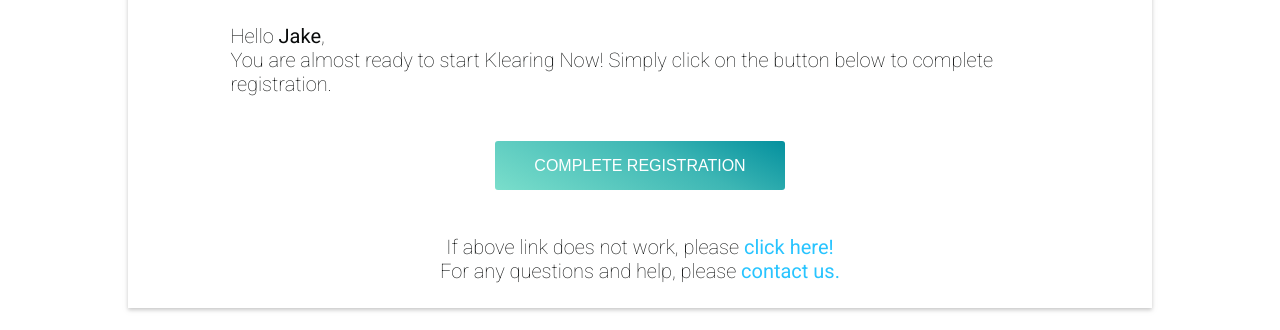
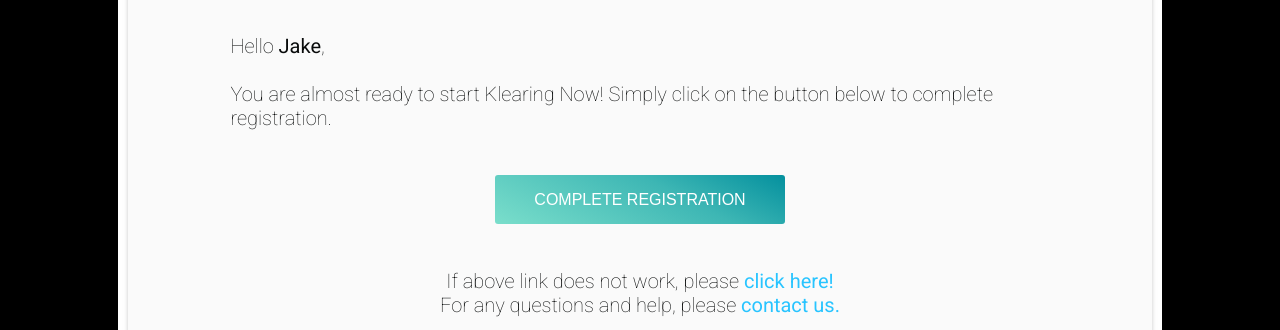
Before and after one commit to jacobkx/kn-images, a plain HTML site: page index.html in a window 1280 px wide. Shown: the part 317-647 px from the top of the page. Drawn offline with Linux system fonts and the light colour scheme.

Commit message:
Fixed on black background and image height

```diff
--- a/index.html
+++ b/index.html
@@ -33,6 +33,7 @@
         padding: 0;
         margin: 0;
         font-family: "Roboto", sans-serif;
+        background: black;
       }
 
       .wrapper {
@@ -43,6 +44,9 @@
         min-height: 25px;
         margin: auto;
         margin-top: 25px;
+        background-color: white;
+        padding: 10px;
+        border-radius: 4px;
       }
 
       .header {
@@ -88,6 +92,7 @@
         font-size: 20px;
         font-weight: 100;
         color: #090b0b;
+        background-color: #FAFAFA;
       }
 
       .register-button {
@@ -168,7 +173,7 @@
   <body>
     <div class="wrapper">
       <div class="header">
-        <img style="width: 200px" src="https://raw.githubusercontent.com/jacobkx/kn-images/master/kn_logo.png" />
+        <img style="width: 200px; height: 24.34px;" src="https://raw.githubusercontent.com/jacobkx/kn-images/master/kn_logo.png" />
       </div>
       <div class="content-wrapper">
         <div class="banner">
@@ -178,7 +183,7 @@
         <div class="content">
           <p class="title">Almost there, don't forget to complete your registration.</p>
           <p style="text-align: left;">
-            Hello <span class="username">Jake</span>, <br />
+            Hello <span class="username">Jake</span>, <br /><br />
             You are almost ready to start Klearing Now! Simply click on the button below to complete registration.
           </p>
           <form onsubmit="myFunction(url)">
```
